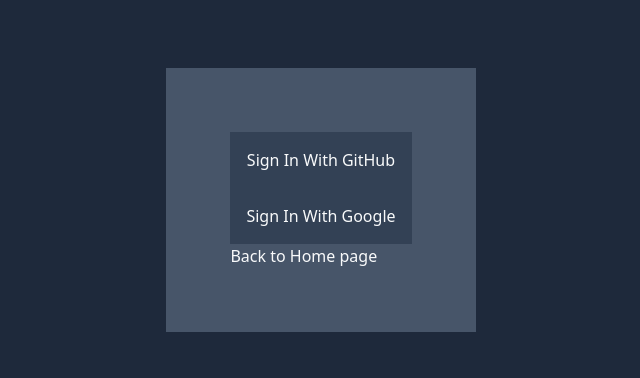
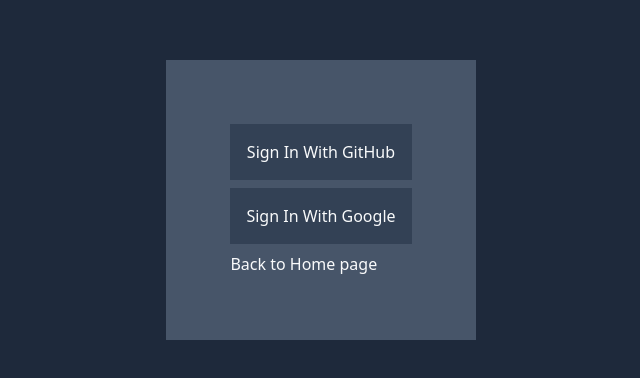
Before and after one commit to allanlalangan/next-auth, a Next.js app: page /signin in a window 1280 px wide. Shown: the part 200-578 px from the top of the page, without its empty margins (319-959 px from the left). Built offline with nearby package versions, Linux system fonts and the light colour scheme; no server answers.

Commit message:
update auth redirects and provider signin buttons

```diff
--- a/app/(auth)/signin/page.tsx
+++ b/app/(auth)/signin/page.tsx
@@ -1,8 +1,16 @@
+import { authOptions } from "@/app/api/auth/[...nextauth]/route";
 import GitHubSignInButton from "@/components/GitHubSignInButton";
 import GoogleSignInButton from "@/components/GoogleSignInButton";
+import { getServerSession } from "next-auth";
 import Link from "next/link";
+import { redirect } from "next/navigation";
 
-export default function SignInPage() {
+export default async function SignInPage() {
+  const session = await getServerSession(authOptions);
+
+  if (!!session) {
+    redirect("/dashboard");
+  }
   return (
     <section className="flex flex-col">
       <GitHubSignInButton />
--- a/app/api/auth/[...nextauth]/route.ts
+++ b/app/api/auth/[...nextauth]/route.ts
@@ -18,11 +18,6 @@
       clientSecret: process.env.GITHUB_SECRET!,
     }),
   ],
-  callbacks: {
-    async redirect({ url, baseUrl }) {
-      return `${baseUrl}/dashboard`;
-    },
-  },
 };
 
 const handler = NextAuth(authOptions);
--- a/components/GitHubSignInButton/index.tsx
+++ b/components/GitHubSignInButton/index.tsx
@@ -4,14 +4,16 @@
 
 const GitHubSignInButton = () => {
   const { data: session } = useSession();
+
   return (
     <button
-      className="p-4 bg-slate-700 text-gray-50"
+      disabled={!!session}
+      className="p-4 bg-slate-700 text-gray-50 mb-2"
       onClick={() => {
-        !session ? signIn("github") : signOut();
+        signIn("github");
       }}
     >
-      {!session ? "Sign In With GitHub" : "Sign Out"}
+      Sign In With GitHub
     </button>
   );
 };
--- a/components/GoogleSignInButton/index.tsx
+++ b/components/GoogleSignInButton/index.tsx
@@ -1,17 +1,18 @@
 "use client";
 
-import { signIn, signOut, useSession } from "next-auth/react";
+import { signIn, useSession } from "next-auth/react";
 
 const GoogleSignInButton = () => {
   const { data: session } = useSession();
   return (
     <button
-      className="p-4 bg-slate-700 text-gray-50"
+      disabled={!!session}
+      className="p-4 bg-slate-700 text-gray-50 mb-2"
       onClick={() => {
-        !session ? signIn("google") : signOut();
+        signIn("google", undefined, { prompt: "select_account" });
       }}
     >
-      {!session ? "Sign In With Google" : "Sign Out"}
+      Sign In With Google
     </button>
   );
 };
```
